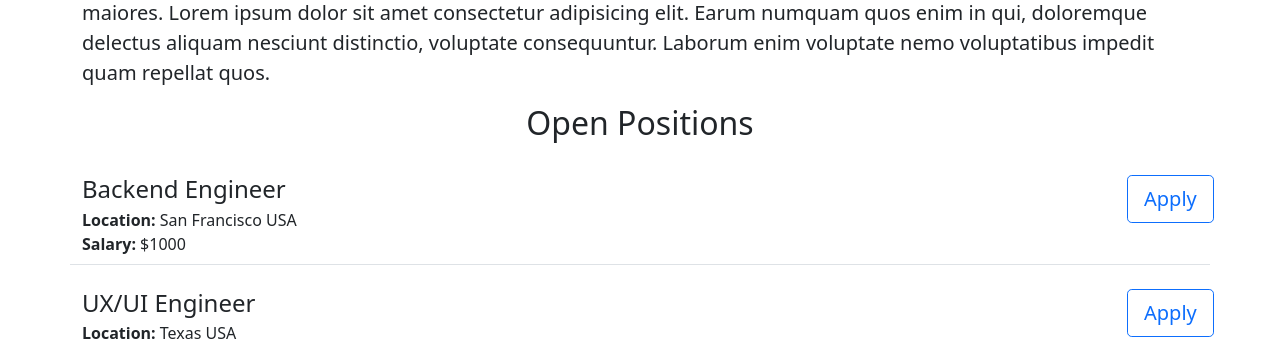
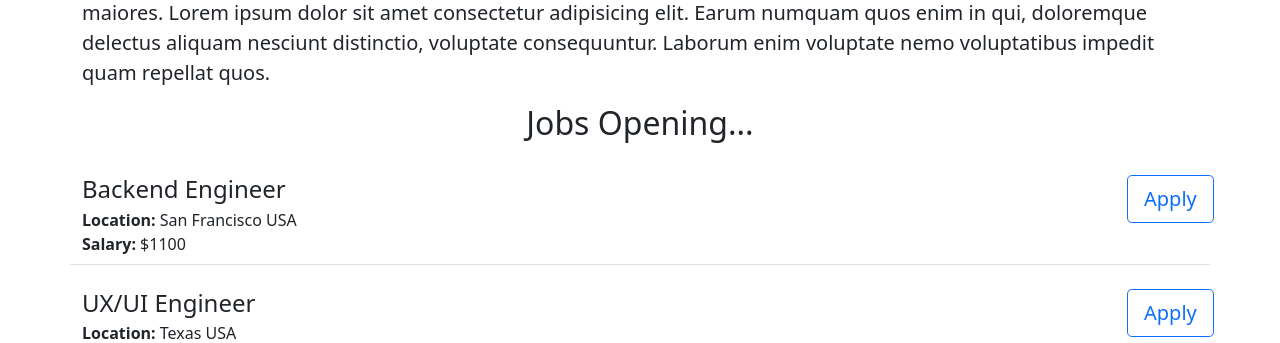
Before and after one commit to mhoang2004/jovian-careeres-website, a Flask app: page / in a window 1280 px wide. Shown: the part 572-915 px from the top of the page. Run offline with Flask 3, Linux system fonts and the light colour scheme.

Commit message:
made some changes

```diff
--- a/app.py
+++ b/app.py
@@ -7,7 +7,7 @@ JOBS = [
         'id': 1,
         'title': 'Backend Engineer',
         'location': 'San Francisco USA',
-        'salary': '$1000'
+        'salary': '$1100'
     },
     {
         'id': 2,
--- a/templates/home.html
+++ b/templates/home.html
@@ -35,7 +35,7 @@
         <p class="lead m">Lorem ipsum dolor sit amet consectetur, adipisicing elit. Accusamus impedit eveniet mollitia a. Itaque dolorem voluptatum pariatur sequi? Nulla omnis optio commodi quis! Vero cupiditate porro, cumque accusamus possimus maiores.
             Lorem ipsum dolor sit amet consectetur adipisicing elit. Earum numquam quos enim in qui, doloremque delectus aliquam nesciunt distinctio, voluptate consequuntur. Laborum enim voluptate nemo voluptatibus impedit quam repellat quos.
         </p>
-        <h2 class="text-center mt-2 mb-4">Open Positions</h2>
+        <h2 class="text-center mt-2 mb-4">Jobs Opening...</h2>
         {% for job in jobs %}
             <div class="jobs border-bottom row">
                 <div class="jobs-info col-11">
```
